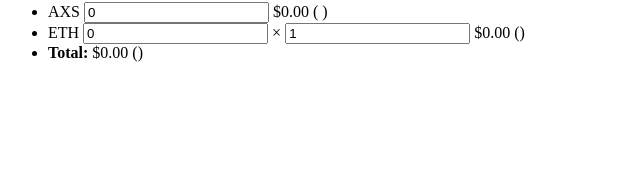
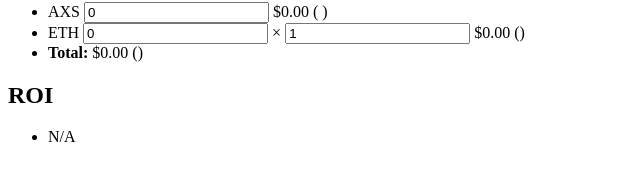
Before and after one commit to eetnnaje/crypto-investing, an Angular app: page / in a window 1280 px wide. Shown: the part 294-474 px from the top of the page, without its empty margins (0-640 px from the left). Built offline with nearby package versions, Linux system fonts and the light colour scheme; no server answers.

Commit message:
refactor(home): Add roi calculations

```diff
--- a/src/app/home/home.component.html
+++ b/src/app/home/home.component.html
@@ -120,3 +120,18 @@
     <span>({{ dollar2euro(totalCrypto) | currency: "EUR" }})</span>
   </li>
 </ul>
+
+<h2>ROI</h2>
+<ul>
+  <li *ngIf="!gain || !loss">N/A</li>
+  <li *ngIf="gain > loss" class="gain">
+    <strong> Gain: </strong>
+    <span>+{{ gain | currency: "USD" }}</span>
+    <span> ({{ dollar2euro(gain) | currency: "EUR" }}) </span>
+  </li>
+  <li *ngIf="loss > gain" class="loss">
+    <strong> Loss: </strong>
+    <span>-{{ loss | currency: "USD" }}</span>
+    <span> ({{ dollar2euro(loss) | currency: "EUR" }}) </span>
+  </li>
+</ul>
--- a/src/app/home/home.component.ts
+++ b/src/app/home/home.component.ts
@@ -17,6 +17,9 @@
   @ViewChild('cryptoEth') cryptoEth!: ElementRef;
   @ViewChild('multiplierEth') multiplierEth!: ElementRef;
   @ViewChild('cryptoAxs') cryptoAxs!: ElementRef;
+
+  public gain: number = 0;
+  public loss: number = 0;
 
   public totalFiat = 0;
   public totalCrypto = 0;
@@ -86,5 +89,8 @@
       ),
       this.crypto2dollar('axsbusd', this.cryptoAxs.nativeElement.value),
     ].reduce((prev, curr) => prev + curr, 0);
+
+    this.gain = this.totalCrypto - this.totalFiat;
+    this.loss = this.totalFiat - this.totalCrypto;
   }
 }
```
